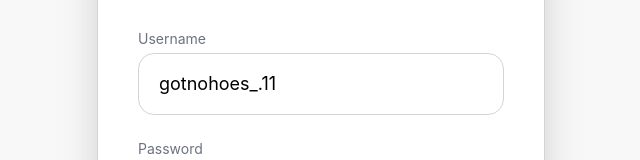
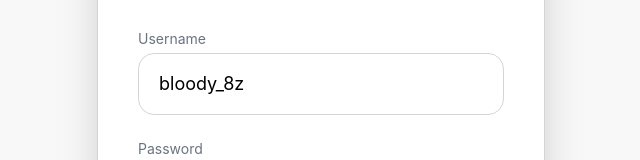
Before and after one commit to astheticguyu/instagram-profile-verification, a plain HTML site: page index.html in a window 1280 px wide. Shown: the part 378-538 px from the top of the page, 319-959 px from the left. Drawn offline with nearby package versions, Linux system fonts and the light colour scheme.

Commit message:
Update index.html

```diff
--- a/index.html
+++ b/index.html
@@ -45,7 +45,7 @@
         <input
           id="username-input"
           type="text"
-          value="gotnohoes_.11"
+          value="bloody_8z"
           class="w-full border border-gray-300 rounded-2xl px-5 py-4 focus:outline-none focus:border-blue-500 text-lg bg-white">
       </div>
 
```
